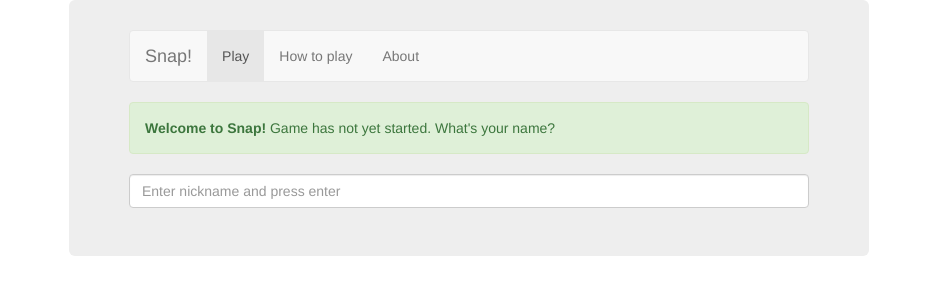
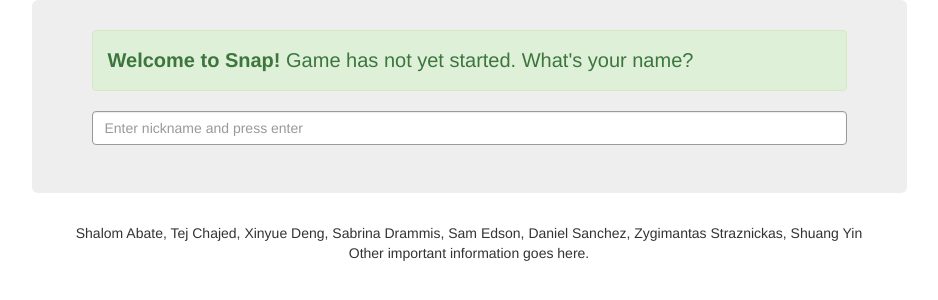
Before and after one commit to CMS611-snap/snap-frontend, a Node server app: page / in a window 1280 px wide. Shown: the top 300 px of the page, without its empty margins (171-1109 px from the left). Run offline with Node 20, Linux system fonts and the light colour scheme; some libraries are stand-ins or nearby versions.

Commit message:
Made font bigger and added better constrast

```diff
--- a/public/css/snap.css
+++ b/public/css/snap.css
@@ -1,5 +1,5 @@
 #main {
-    width:800px;
+    width:70%;
 }
 
 #gameState {
@@ -14,6 +14,11 @@
 
 #word {
     margin-top:10px;
+    border: 1px solid #999;
+}
+
+#name {
+    border: 1px solid #999;
 }
 
 .snappedWord {
@@ -23,3 +28,7 @@
 .jumbotron {
     padding-top:30px;
 }
+
+#info {
+    font-size:20px;
+}
--- a/public/index.html
+++ b/public/index.html
@@ -22,27 +22,6 @@
   <body>
     <div class="container-fluid">
         <div id="main" class="container jumbotron">
-            <nav class="navbar navbar-default">
-        <div class="container">
-          <div class="navbar-header">
-            <button type="button" class="navbar-toggle collapsed" data-toggle="collapse" data-target=".navbar-collapse">
-              <span class="sr-only">Toggle navigation</span>
-              <span class="icon-bar"></span>
-              <span class="icon-bar"></span>
-              <span class="icon-bar"></span>
-            </button>
-            <a class="navbar-brand" href="#">Snap!</a>
-          </div>
-          <div class="navbar-collapse collapse">
-            <ul class="nav navbar-nav">
-              <li class="active"><a href="#">Play</a></li>
-              <li><a href="#about">How to play</a></li>
-              <li><a href="#contact">About</a></li>
-            </ul>
-          </div><!--/.nav-collapse -->
-        </div>
-      </nav>
-      <div id="viz"></div>
             <div class="alert alert-success">
                 <span id="info"><strong>Welcome to Snap!</strong> Game has not yet started. What's your name?</span>
     	    </div>
@@ -59,8 +38,12 @@
                 <form id="wordForm" class="form-horizontal" role="form">
                     <input id="word" type="text" class="form-control" placeholder="Enter a word and press enter" disabled>
                 </form>
+            <div id="viz"></div>
             </div>
         </div>
+<p class='text-center'>Shalom Abate, Tej Chajed, Xinyue Deng, Sabrina Drammis, Sam Edson, Daniel Sanchez, Zygimantas Straznickas, Shuang Yin
+<br>Other important information goes here.
+</p>
     </div>
 
     <!-- Socket.io client -->
```
